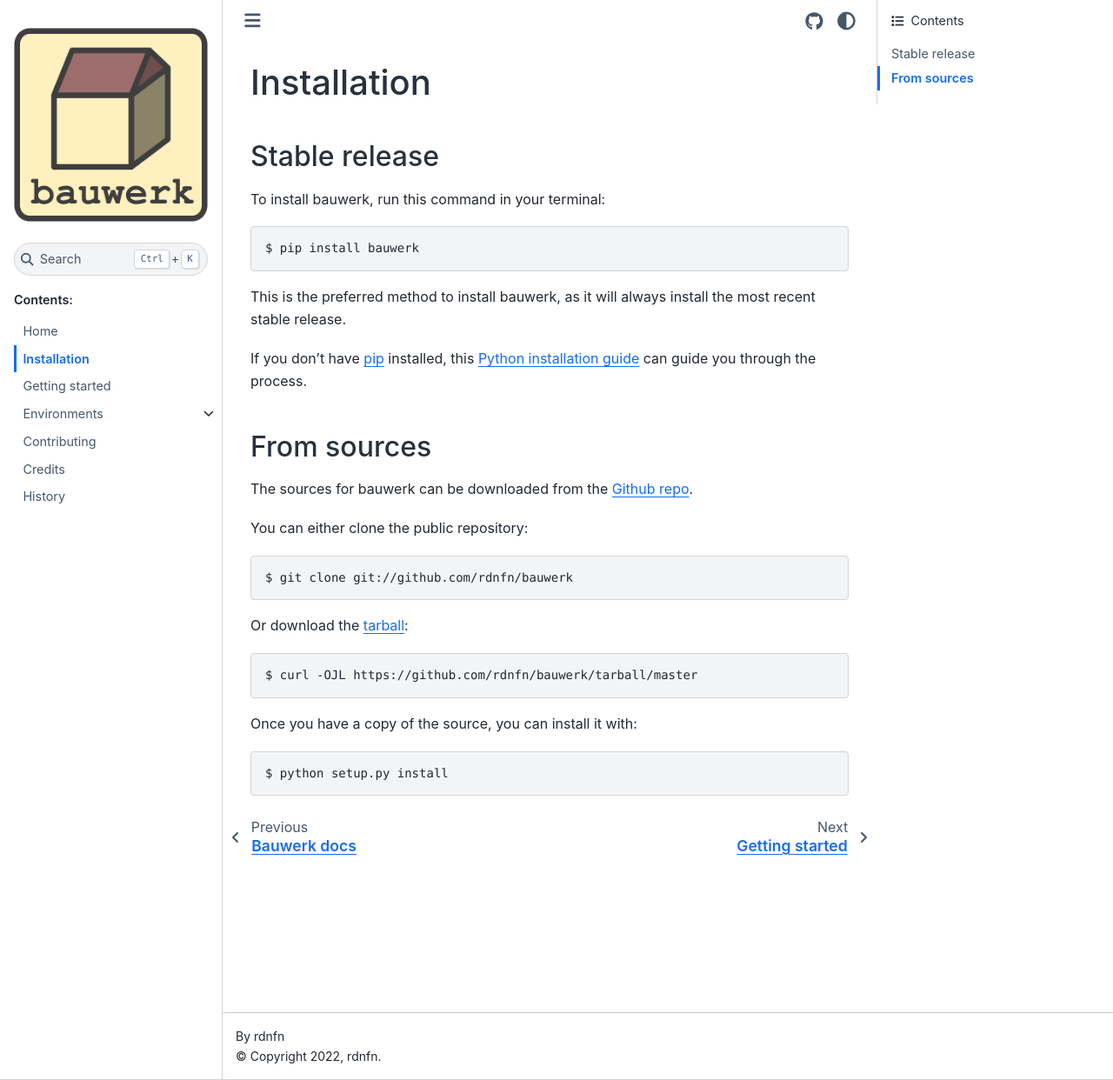
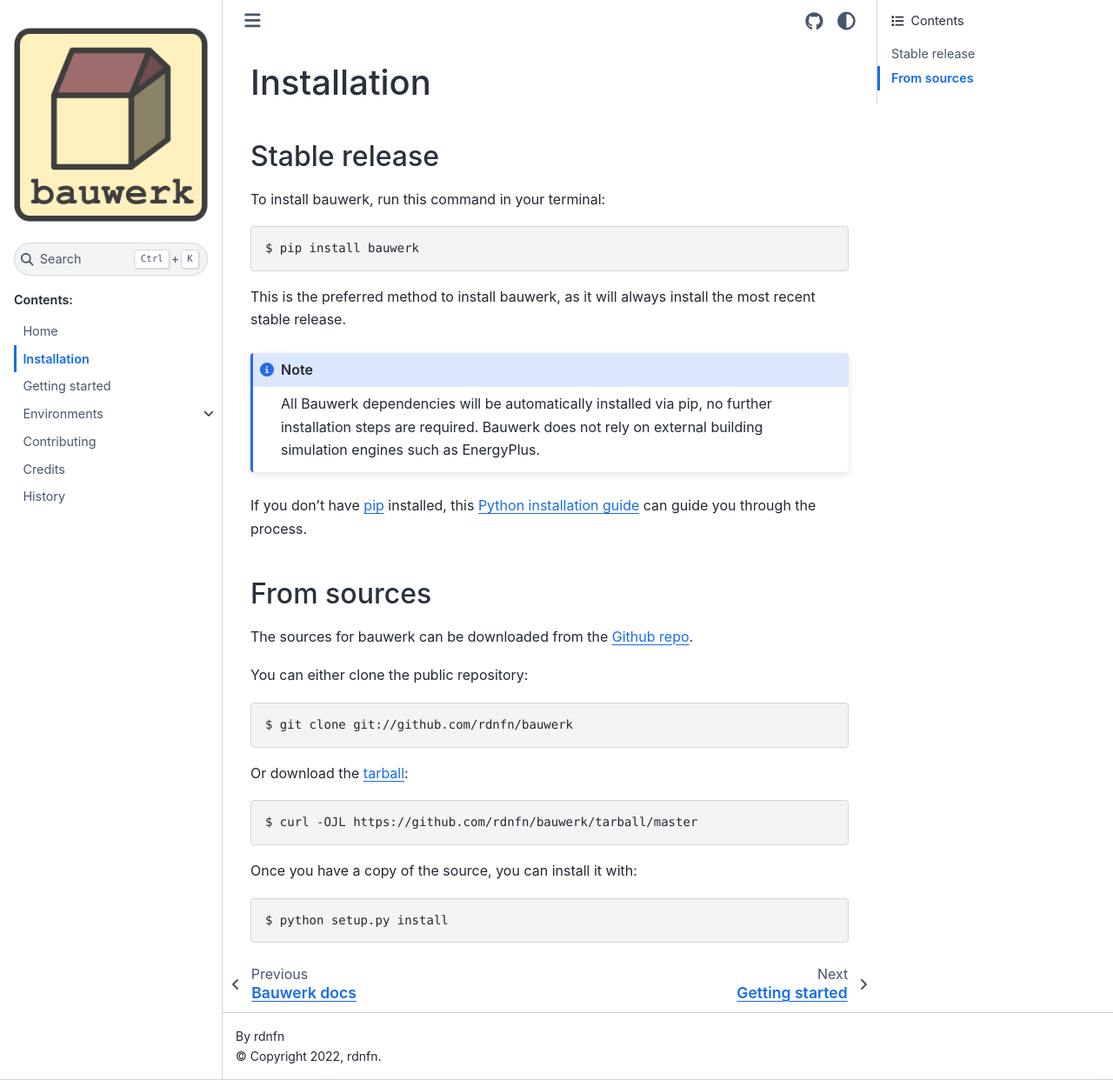
Before and after one commit to rdnfn/bauwerk, a Sphinx documentation site: the page built from docs/installation.rst, in a window 1280 px wide and 1242 px high. Shown: the whole window at 87% size. Built offline with Sphinx 7.4.7 and the Sphinx Book theme 1.1.4, drawn with Linux system fonts in a browser that asks for light colours.

Commit message:
docs: add note on dependencies

```diff
--- a/docs/installation.rst
+++ b/docs/installation.rst
@@ -15,6 +15,10 @@ To install bauwerk, run this command in your terminal:
     $ pip install bauwerk
 
 This is the preferred method to install bauwerk, as it will always install the most recent stable release.
+
+.. note::
+
+    All Bauwerk dependencies will be automatically installed via pip, no further installation steps are required. Bauwerk does not rely on external building simulation engines such as EnergyPlus.
 
 If you don't have `pip`_ installed, this `Python installation guide`_ can guide
 you through the process.
```
